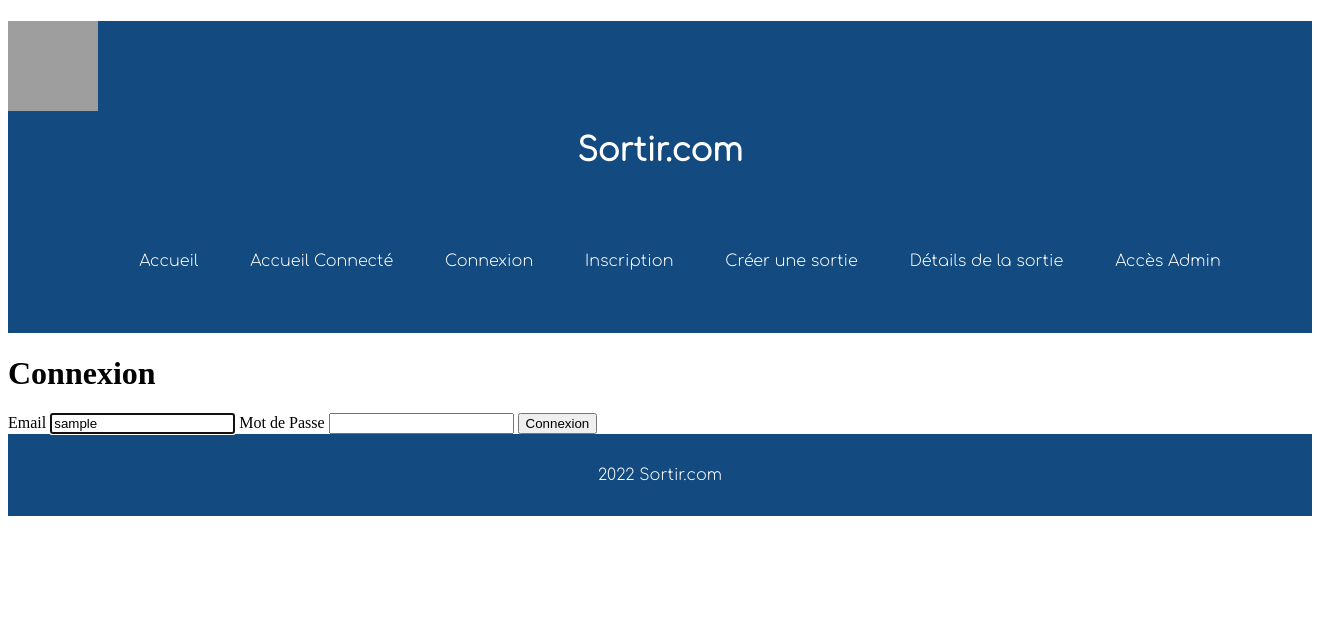
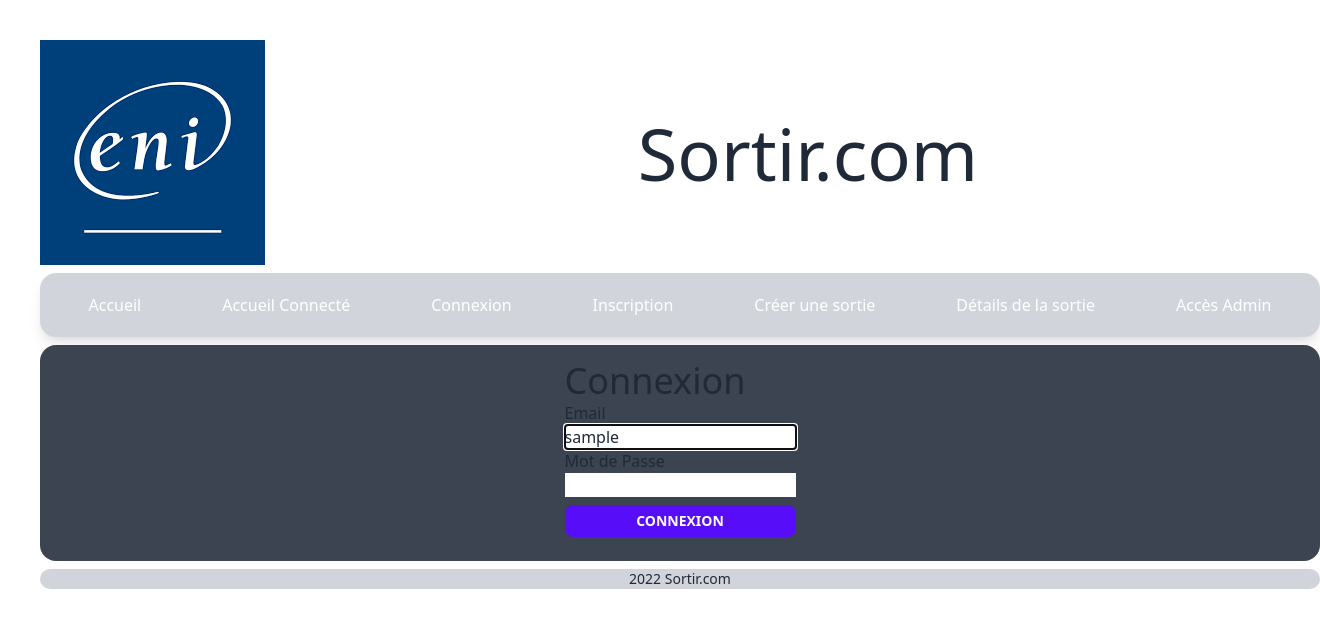
Before and after one commit to Gaspode-wxf/ProjetSymfony, a Symfony app: template templates/security/login.html.twig in a window 1320 px wide. Shown: the top 628 px of the page. Run offline with Twig, Linux system fonts and the light colour scheme; the template is opened without the code that fills it: most values are stand-ins (such as "Sample title", 1, 10 or a date in 2020); some libraries are stand-ins or nearby versions; grey boxes are pictures that could not be loaded.

Commit message:
Mise en place d'un peu de style

```diff
--- a/templates/base.html.twig
+++ b/templates/base.html.twig
@@ -8,24 +8,28 @@
     <link rel="preconnect" href="https://fonts.googleapis.com">
     <link rel="preconnect" href="https://fonts.gstatic.com" crossorigin>
     <link href="https://fonts.googleapis.com/css2?family=Comfortaa:wght@300&display=swap" rel="stylesheet">
-    <link rel="stylesheet" href="{{ asset('css/app.css') }}">
+   {# <link rel="stylesheet" href="{{ asset('css/app.css') }}">#}
+    <link href="https://cdn.jsdelivr.net/npm/daisyui@1.25.4/dist/full.css" rel="stylesheet" type="text/css" />
+    <link href="https://cdn.jsdelivr.net/npm/tailwindcss@2.2/dist/tailwind.min.css" rel="stylesheet" type="text/css" />
     <title>Projet Symfony</title>
 </head>
-<body>
-<div class="container">
-    <header>
-        <h1 id="logo"><a href="{{ path("main_accueil_deconecte") }}"><img src="{{ asset("image/logoEni.png") }}" alt="Sortir.com"></a></h1>
-        <h1>Sortir.com</h1>
+<body class="container m-10">
+
+    <header class="container mb-2 rounded-box ">
+        <div class="container mb-2 flex items-center rounded-box">
+        <a class="flex w-1/5 " href="{{ path("main_accueil_deconecte") }}"><img src="{{ asset("image/logoEni.png") }}" alt="Sortir.com"></a>
+        <h1 class="text-7xl w-4/5 text-center ">Sortir.com</h1>
+        </div>
        {% include ("inc/nav.html.twig") %}
     </header>
-</div>
+
 
 {% block body %}
     Placeholder
 {% endblock %}
 
 
-<footer>
+<footer class="footer footer-center bg-base-300 rounded-box">
     <div>{{ "now" | date("Y") }} Sortir.com</div>
 </footer>
 
--- a/templates/inc/nav.html.twig
+++ b/templates/inc/nav.html.twig
@@ -1,11 +1,11 @@
-<nav>
-    <ul>
-        <li><a id="lien" href="{{ path('main_accueil_deconecte') }}" title="Accueil">Accueil</a></li>
-        <li><a id="lien" href="{{ path('main_accueil_conecte') }}" title="AccueilCo">Accueil Connecté</a></li>
-        <li><a id="lien" href="{{ path('app_login') }}" title="Connexion">Connexion</a></li>
-        <li><a id="lien" href="{{ path('participant_new') }}" title="createUser">Inscription</a></li>
-        <li><a id="lien" href="{{ path('sortie_new') }}" title="CreateSortie">Créer une sortie</a></li>
-        <li><a id="lien" href="{{ path('sortie_index') }}" title="DetailsSortie">Détails de la sortie</a></li>
-        <li><a id="lien" href="{{ path('admin_index') }}" title="DetailsSortie">Accès Admin</a></li>
-    </ul>
+<nav class="navbar shadow-lg bg-base-300 text-neutral-content rounded-box justify-around">
+
+        <a id="lien" href="{{ path('main_accueil_deconecte') }}" title="Accueil">Accueil</a>
+        <a id="lien" href="{{ path('main_accueil_conecte') }}" title="AccueilCo">Accueil Connecté</a>
+        <a id="lien" href="{{ path('app_login') }}" title="Connexion">Connexion</a>
+        <a id="lien" href="{{ path('participant_new') }}" title="createUser">Inscription</a>
+        <a id="lien" href="{{ path('sortie_new') }}" title="CreateSortie">Créer une sortie</a>
+        <a id="lien" href="{{ path('sortie_index') }}" title="DetailsSortie">Détails de la sortie</a>
+        <a id="lien" href="{{ path('admin_index') }}" title="DetailsSortie">Accès Admin</a>
+
 </nav>
--- a/templates/security/login.html.twig
+++ b/templates/security/login.html.twig
@@ -3,19 +3,19 @@
 {% block title %}Log in!{% endblock %}
 
 {% block body %}
-
+<div class="mb-2">
     {% if error %}
         <div class="alert alert-danger">{{ error.messageKey|trans(error.messageData, 'security') }}</div>
     {% endif %}
 
-    <form  action="{{ path('app_login') }}" method="post">
+    <form class="container grid place-content-center bg-neutral rounded-box p-4" action="{{ path('app_login') }}" method="post">
           {% if app.user %}
         <div class="mb-3">
             You are logged in as {{ app.user.userIdentifier }}, <a href="{{ path('app_logout') }}">Logout</a>
         </div>
     {% endif %}
 
-        <h1 class="h3 mb-3 font-weight-normal">Connexion</h1>
+        <h1 class="text-4xl">Connexion</h1>
     <label for="inputEmail">Email</label>
     <input type="email" value="{{ last_username }}" name="email" id="inputEmail" class="form-control" autocomplete="email" required autofocus>
     <label for="inputPassword">Mot de Passe</label>
@@ -36,8 +36,9 @@
         </div>
     #}
 
-    <button class="btn btn-lg btn-primary" type="submit">
+    <button class="btn btn-sm my-2 btn-primary" type="submit">
         Connexion
     </button>
 </form>
+</div>
 {% endblock %}
```
Also changed, not shown: public/image/logoEni.png (added).
